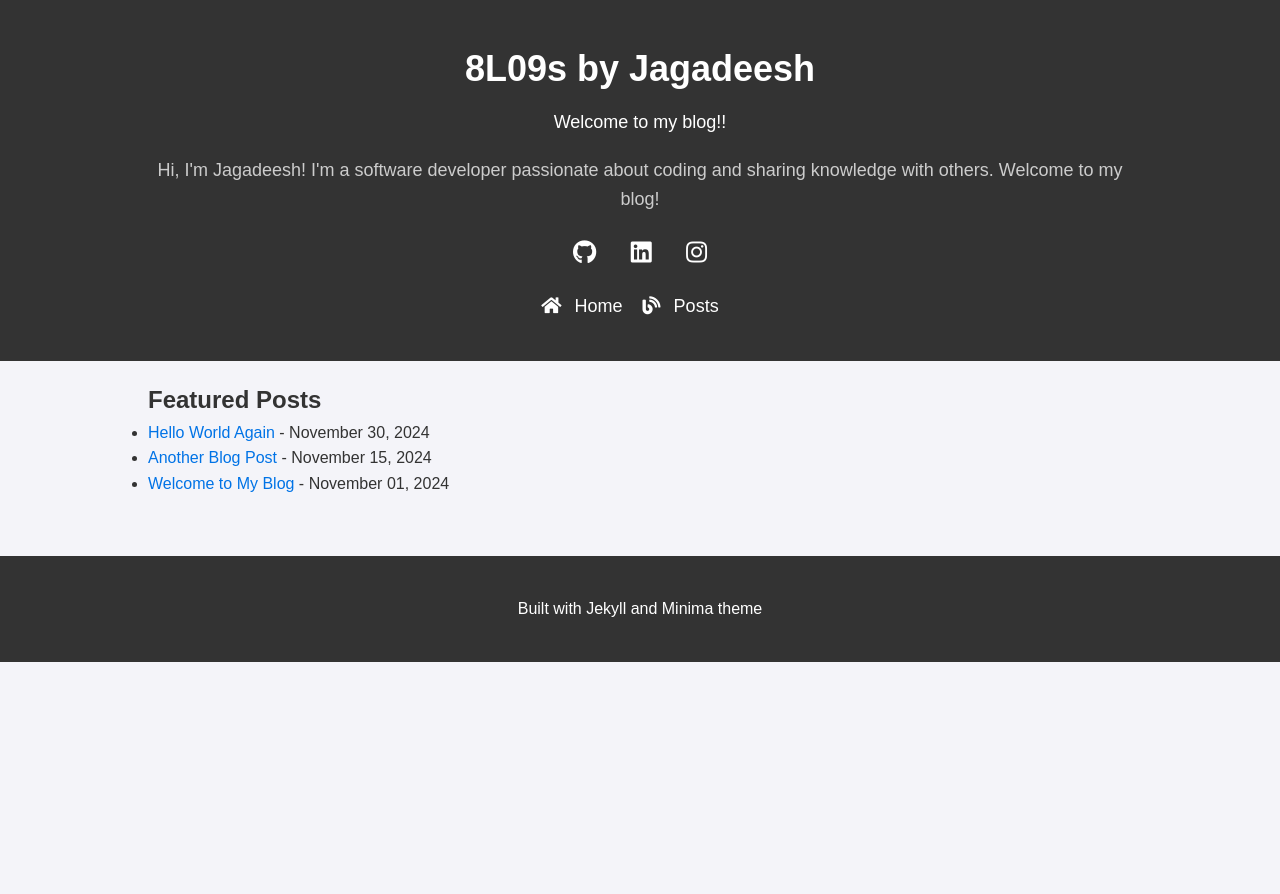
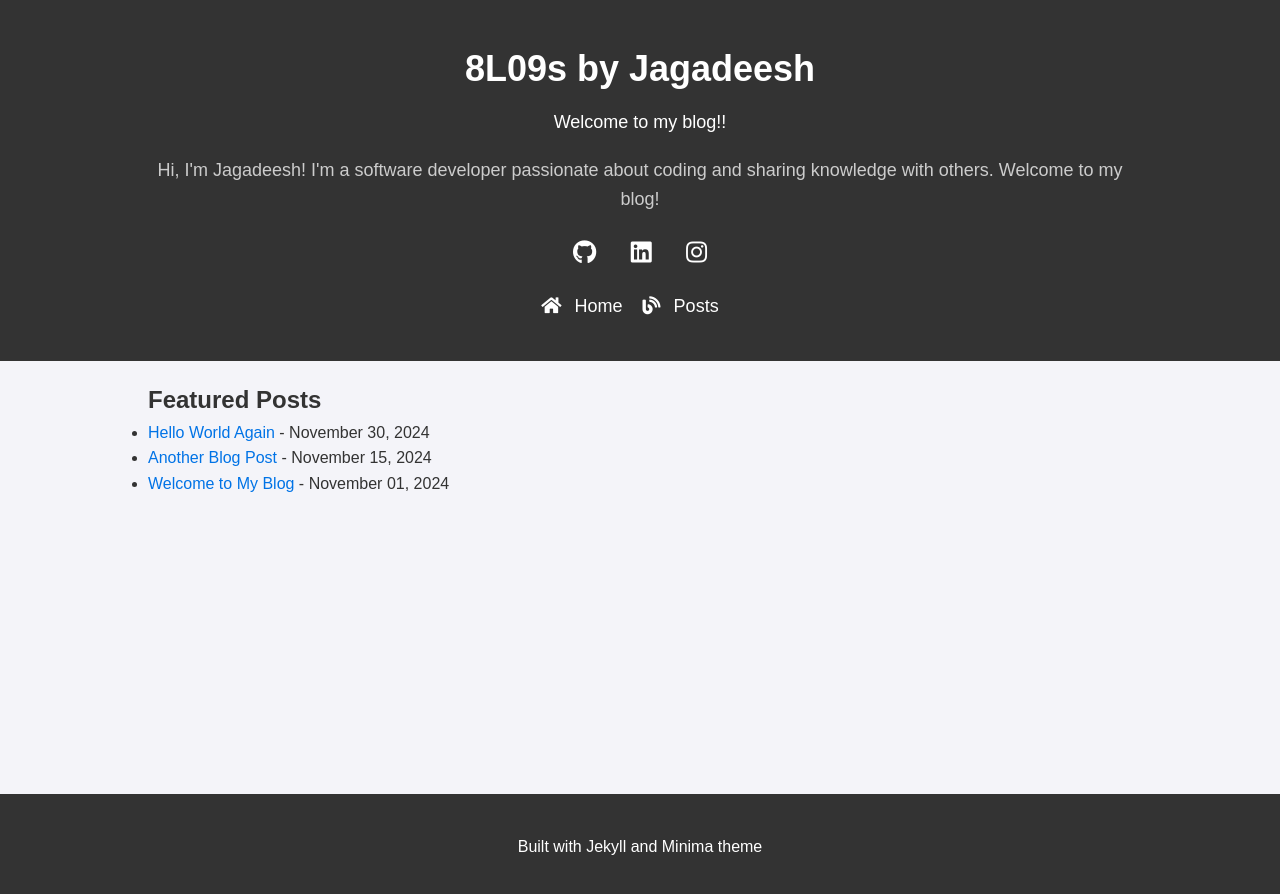
Before and after one commit to Mummanajagadeesh/8L09, a Jekyll site: the page built from index.md, in a window 1280 px wide. Shown: the top 894 px of the page. Built offline with Jekyll 4.4.1, drawn with Linux system fonts in a browser that asks for light colours.

Commit message:
Update style.css

```diff
--- a/assets/css/style.css
+++ b/assets/css/style.css
@@ -12,6 +12,9 @@ body {
   line-height: 1.6;
   margin: 0;
   padding: 0;
+  display: flex;
+  flex-direction: column;
+  min-height: 100vh;  /* Ensure footer stays at the bottom of the page */
 }
 
 .container {
@@ -131,5 +134,5 @@ footer {
   color: #fff;
   padding: 20px;
   text-align: center;
-  margin-top: 40px;
+  margin-top: auto;  /* Push footer to the bottom */
 }
```
